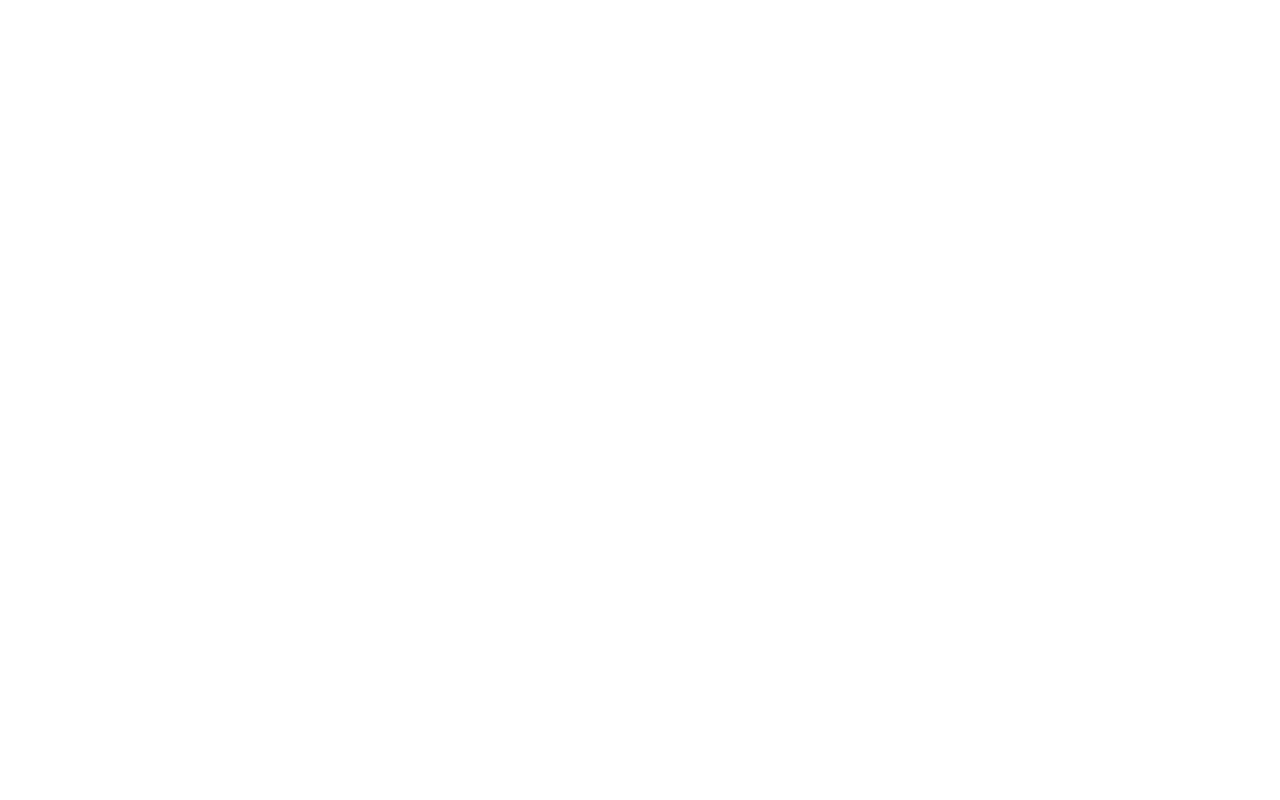
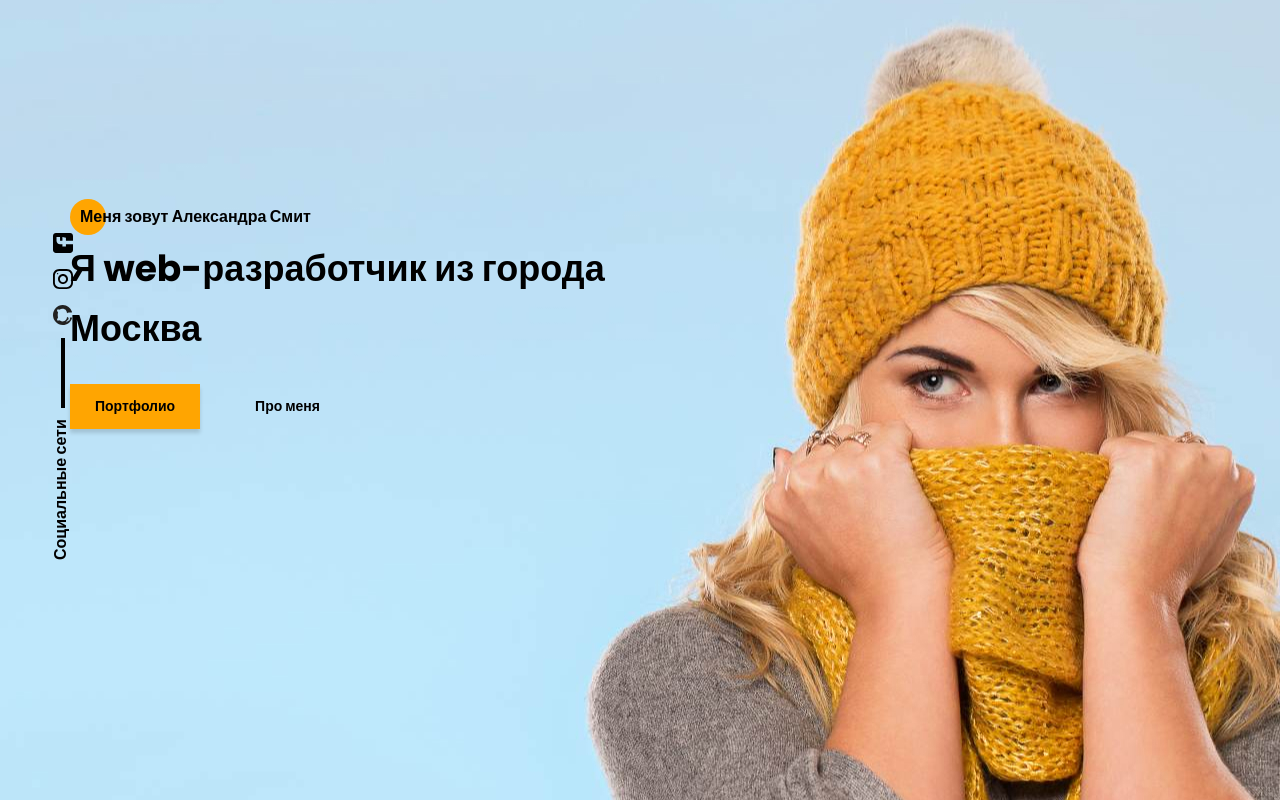
Before and after one commit to vase3k/grid_project, a website: page src/index.html in a window 1280 px wide. Drawn offline with nearby package versions, Linux system fonts and the light colour scheme; files that its build step writes are made by us from their sources; files whose address does not match are found by name.

Commit message:
84 header

```diff
--- a/src/index.html
+++ b/src/index.html
@@ -47,6 +47,25 @@
 </head>
 
 <body>
+    <aside class="sidepanel">
+        <a href="#" class="sidepanel__link"><img src="icons/social/facebook.svg" alt="Facebook"></a>
+        <a href="#" class="sidepanel__link"><img src="icons/social/instagram.svg" alt="instagram"></a>
+        <a href="#" class="sidepanel__link"><img src="icons/social/github.svg" alt="github"></a>
+        <div class="sidepanel__divider"></div>
+        <div class="sidepanel__text"><span>Социальные сети</span></div>
+    </aside>
+    <section class="promo">
+        <div class="container">
+            <div class="title title_fz16 promo__subtitle">Меня зовут Александра Смит</div>
+            <h1 class="title title_fz48 promo__title">Я web-разработчик
+                из города Москва</h1>
+            <div class="promo__btns">
+                <a href="#" class="promo__link btn">Портфолио</a>
+                <a href="#" class="promo__link">Про меня</a>
+            </div>
+
+        </div>
+    </section>
     <script src="js/script.js"></script>
 </body>
 
--- a/src/sass/base/_mixins.scss
+++ b/src/sass/base/_mixins.scss
@@ -0,0 +1,13 @@
+@mixin before_circle {
+    &:before {
+        content: "";
+        position: absolute;
+        width: 36px;
+        height: 36px;
+        background-color: $main-color;
+        border-radius: 100%;
+        top: -25%;
+        left: 0;
+        z-index: -1;
+    }
+}
--- a/src/sass/base/_variables.scss
+++ b/src/sass/base/_variables.scss
@@ -0,0 +1 @@
+$main-color: #ffa501;
--- /dev/null
+++ b/src/sass/blocks/_btn.scss
@@ -0,0 +1,6 @@
+.btn {
+    box-shadow: 0px 4px 4px 0px rgba(0, 0, 0, 0.15);
+    background: $main-color;
+    height: 45px;
+    padding: 12px 25px;
+}
--- /dev/null
+++ b/src/sass/blocks/_promo.scss
@@ -0,0 +1,33 @@
+.promo {
+    min-height: 100vh;
+    position: relative;
+    background: url("../img/main_bg.jpg") center (center/cover) no-repeat;
+    padding-top: 205px;
+    &__title {
+        margin-top: 10px;
+        width: 535px;
+    }
+    &__subtitle {
+        position: relative;
+        padding-left: 10px;
+        z-index: 2;
+        @include before_circle;
+    }
+    &__btns {
+        margin-top: 25px;
+        display: flex;
+        justify-content: space-between;
+        align-items: center;
+        width: 250px;
+    }
+    &__link {
+        color: #000;
+        font-size: 14px;
+        font-weight: 700;
+        line-height: 21px;
+        &:hover {
+            color: #000;
+            text-decoration: none;
+        }
+    }
+}
--- /dev/null
+++ b/src/sass/blocks/_sidepanel.scss
@@ -0,0 +1,31 @@
+.sidepanel {
+    position: fixed;
+    top: 230px;
+    left: 50px;
+    display: flex;
+    flex-direction: column;
+    justify-content: space-between;
+    align-items: center;
+    height: 340px;
+    z-index: 3;
+    &__link {
+    }
+
+    &__divider {
+        height: 70px;
+        width: 0;
+        border: 2px solid #000;
+    }
+
+    &__text {
+        height: 150px;
+        width: 25px;
+        font-size: 16px;
+        font-weight: 700;
+        span {
+            display: block;
+            transform: rotate(-90deg) translate(-53px, -64px);
+            width: 150px;
+        }
+    }
+}
--- /dev/null
+++ b/src/sass/blocks/_title.scss
@@ -0,0 +1,16 @@
+.title {
+    font-size: 36px;
+    font-weight: 700;
+    line-height: 60px;
+    &_fz14 {
+        font-size: 14px;
+        line-height: 21px;
+    }
+    &_fz16 {
+        font-size: 16px;
+        line-height: 24px;
+    }
+    &_fz24 {
+        font-size: 48px;
+    }
+}
--- a/src/sass/style.scss
+++ b/src/sass/style.scss
@@ -1,8 +1,21 @@
 @import "libs/bootstrap-reboot.min";
 @import "base/fonts";
-
+@import "base/variables";
+@import "base/mixins";
+//base styles
 * {
     font-family: "Poppins", sans-serif;
     margin: 0;
     padding: 0;
+    color: #000;
 }
+
+.container {
+    max-width: 1140px;
+    margin: 0 auto;
+}
+//main styles
+@import "blocks/promo";
+@import "blocks/title";
+@import "blocks/btn";
+@import "blocks/sidepanel";
```
Also changed, not shown: dist/css/style.min.css, dist/index.html.
